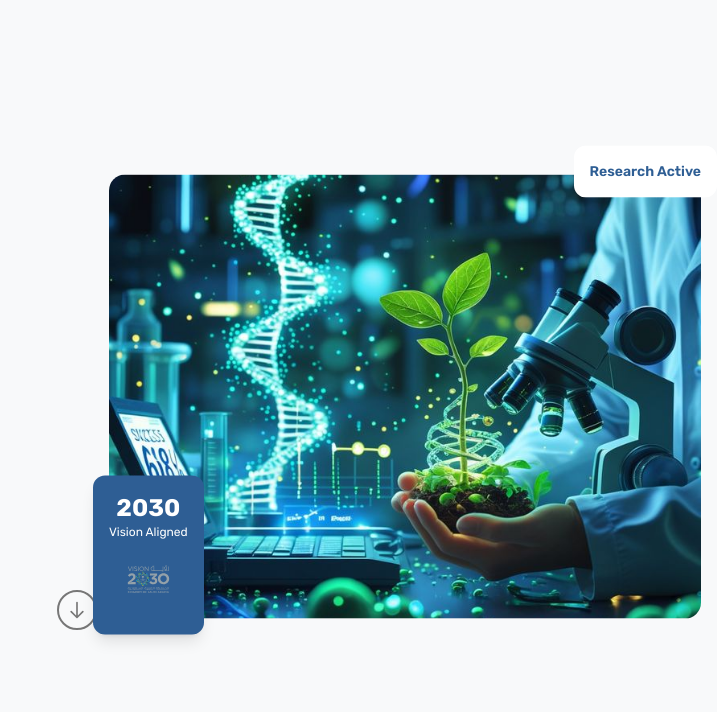
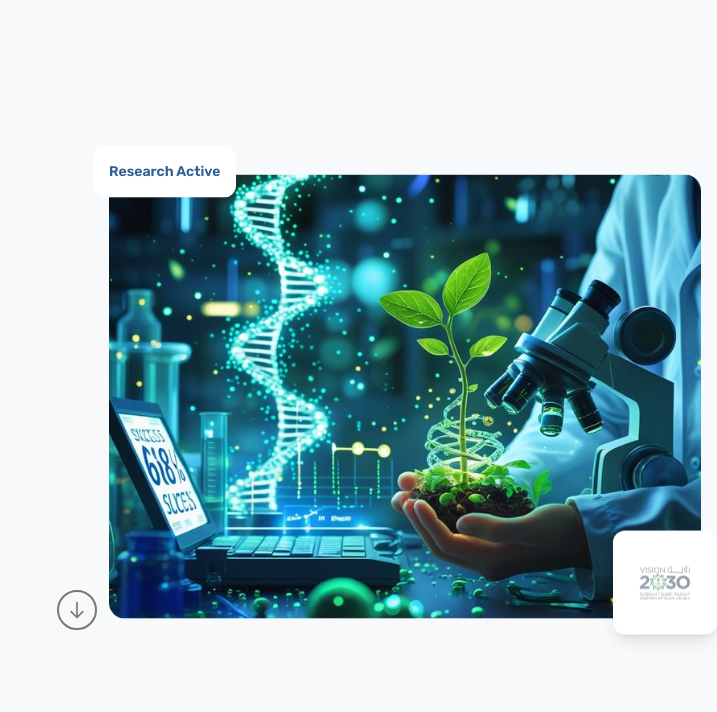
Before and after one commit to h-ibraheem/Qalam.io, a website: page index.html in a window 1280 px wide. Shown: the part 88-800 px from the top of the page, 563-1280 px from the left. Drawn offline with Linux system fonts and the light colour scheme; files whose address does not match are found by name.

Commit message:
update vision logo

```diff
--- a/index.html
+++ b/index.html
@@ -128,19 +128,17 @@
                             </div>
 
                             <!-- Floating Elements -->
-                            <div class="absolute -top-4 -right-4 bg-white rounded-xl p-4 animate-bounce">
+                            <div class="absolute -top-4 -left-4 bg-white rounded-xl p-4 animate-bounce">
                                 <div class="flex items-center space-x-2">
                                     <span class="text-sm font-semibold text-main text-(--color-blue-dark)">Research
                                         Active</span>
                                 </div>
                             </div>
 
-                            <div
-                                class="absolute -bottom-4 -left-4  bg-(--color-blue-dark) text-white rounded-xl shadow-lg p-4">
+                            <div class="absolute -bottom-4 -right-4  bg-white text-white rounded-xl shadow-lg p-1">
                                 <div class="text-center">
-                                    <div class="text-2xl font-bold">2030</div>
-                                    <div class="text-xs">Vision Aligned</div>
-                                    <img src="./img//Vision-2030-01.svg">
+
+                                    <img src="./img/Vision-2030-01.svg" class="w-24">
                                 </div>
                             </div>
 
```
Also changed, not shown: css/output.css.
